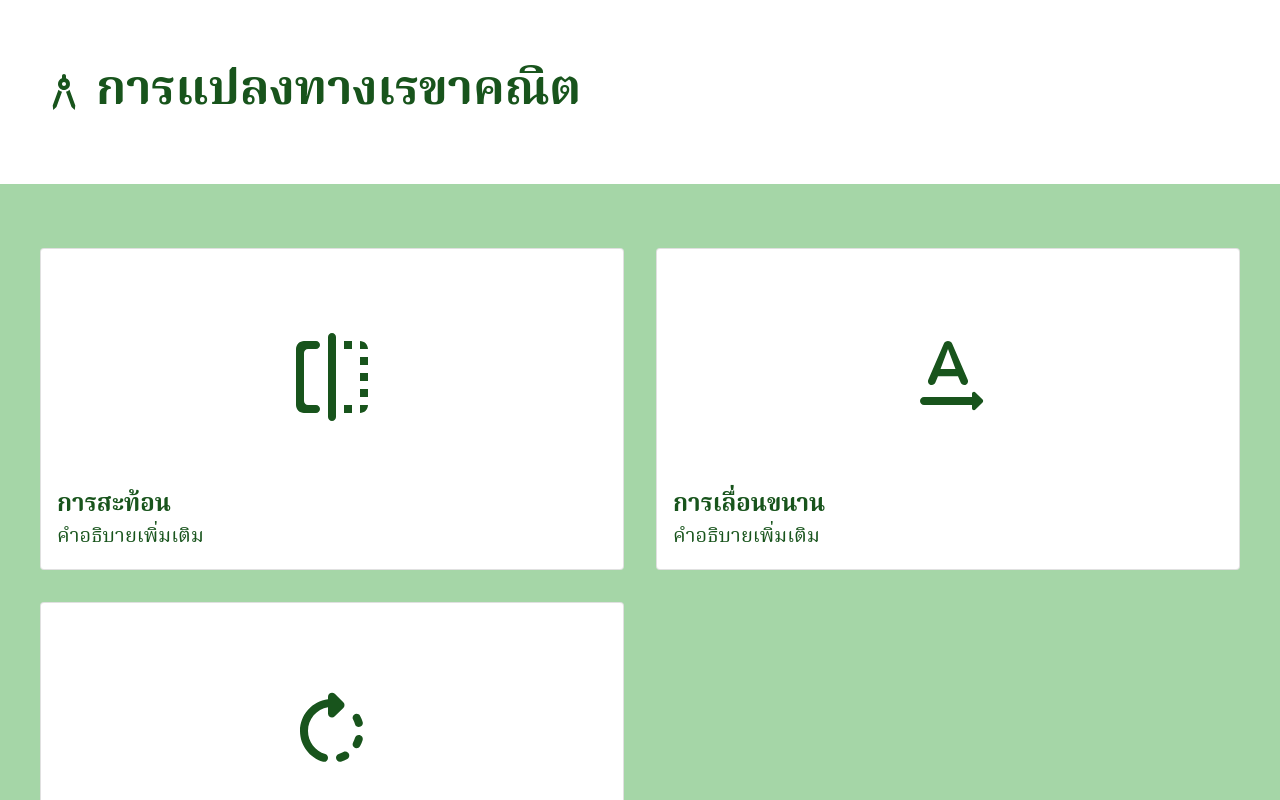
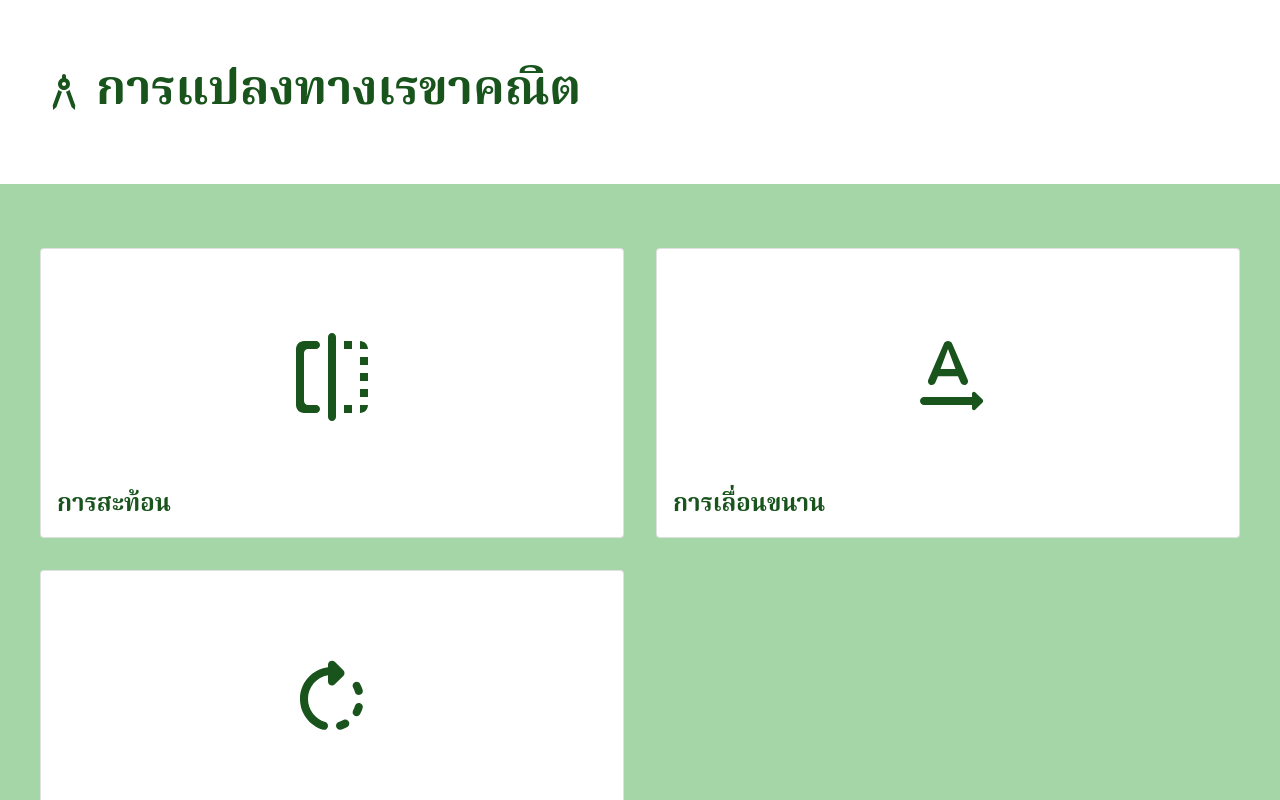
Before and after one commit to Eurydia/project-geometric-transformation-explorer, a React (Vite) app: page / in a window 1280 px wide. Shown: the top 800 px of the page. Built offline with nearby package versions, Linux system fonts and the light colour scheme; what better-react-mathjax would draw is missing.

Commit message:
Update index.tsx

```diff
--- a/src/routes/index.tsx
+++ b/src/routes/index.tsx
@@ -130,9 +130,6 @@ function RouteComponent() {
                       >
                         {label}
                       </Typography>
-                      <Typography variant="h6" component={"div"}>
-                        {`คำอธิบายเพิ่มเติม`}
-                      </Typography>
                     </Stack>
                   </Stack>
                 </CardActionArea>
```
